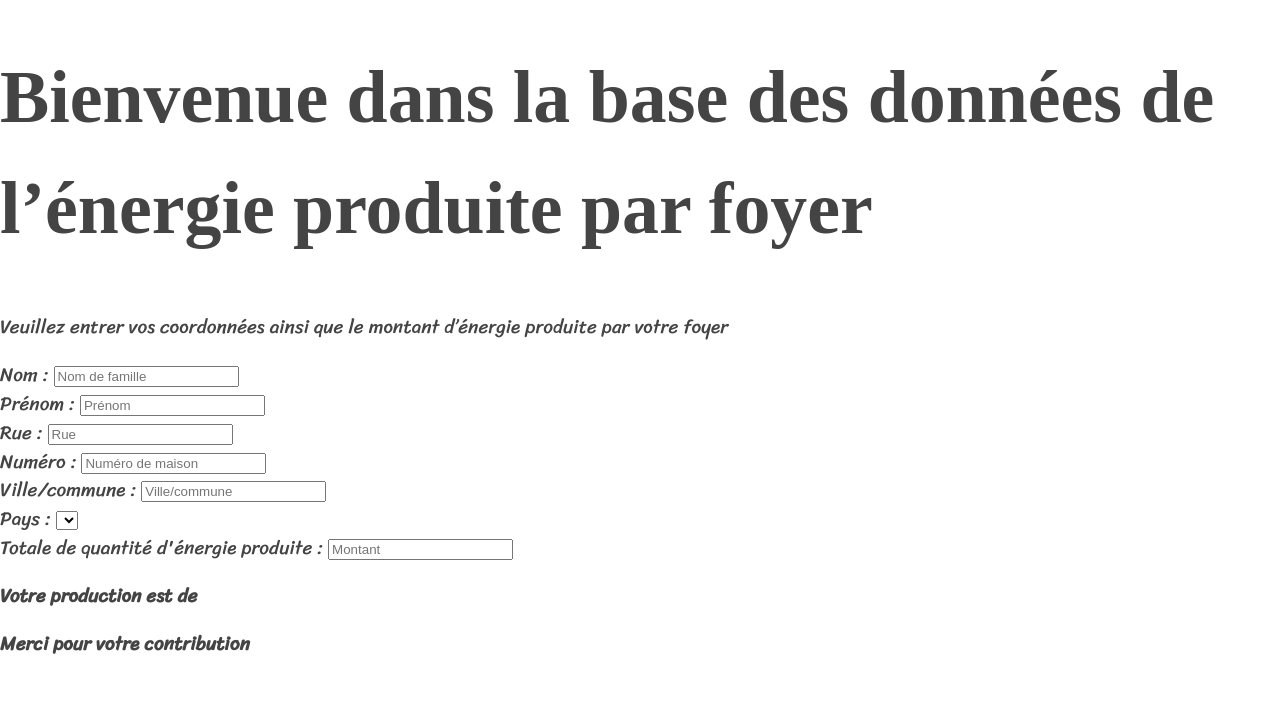
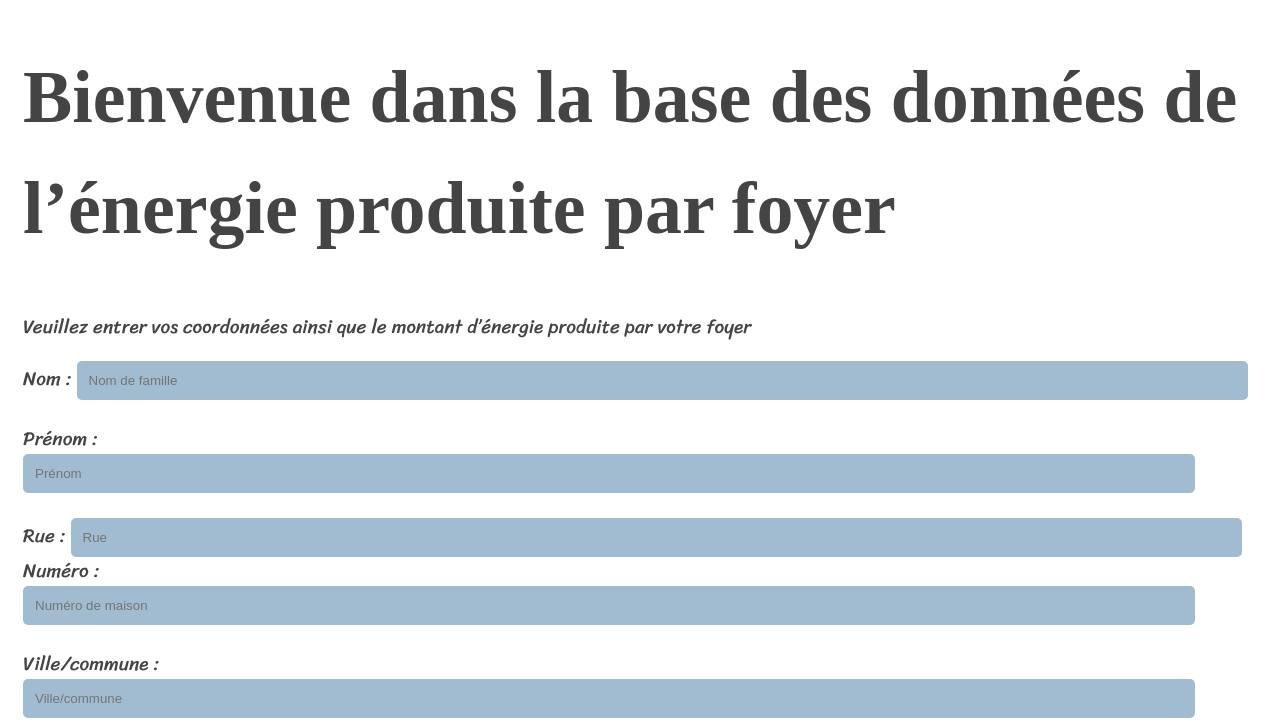
Before and after one commit to JarneDS/designFiction, a website: page src/assets/testEnergie.html in a window 1280 px wide. Shown: the part 77-800 px from the top of the page. Drawn offline with nearby package versions, Linux system fonts and the light colour scheme; files that its build step writes are made by us from their sources; a web font is replaced by a local one.

Commit message:
suite json et mise en page

```diff
--- a/src/assets/testEnergie.html
+++ b/src/assets/testEnergie.html
@@ -44,6 +44,7 @@
     <main>
         <h1>Bienvenue dans la base des données de l’énergie produite par foyer</h1>
         <p>Veuillez entrer vos coordonnées ainsi que le montant d’énergie produite par votre foyer</p>
+        <section class="donnees">
             <div>
                 <label for="nom">Nom :</label>
                 <input type="text" id="nom" name="nom" placeholder="Nom de famille">
@@ -52,6 +53,7 @@
                 <label for="prenom">Prénom :</label>
                 <input type="text" id="prenom" name="prenom" placeholder="Prénom">
             </div>
+            <div class="rueNumero">
                 <div>
                     <label for="rue">Rue :</label>
                     <input type="text" id="rue" name="rue" placeholder="Rue">
@@ -59,6 +61,7 @@
                 <div>
                     <label for="numero">Numéro :</label>
                     <input type="text" id="numero" name="numero" placeholder="Numéro de maison">
+                </div>
             </div>
             <div>
                 <label for="ville">Ville/commune :</label>
@@ -72,6 +75,7 @@
                 <label for="quantite">Totale de quantité d'énergie produite :</label>
                 <input type="text" id="quantite" name="quantite" placeholder="Montant">
             </div>
+        </section>
         <p><strong>Votre production est de</strong><span id="montant"></span></p>
         <p><strong>Merci pour votre contribution</strong></p>
     </main>
--- a/src/scripts/app.js
+++ b/src/scripts/app.js
@@ -15,11 +15,11 @@ function toggleMenu() {
     menu.classList.toggle("menu--open");
 };
 
-// afficher données
+// afficher données aide de Copilot pour corriger le code
 
 window.onload = function() {
     fetch('../assets/countries-FR.json')
-    .then(response => response.json)
+    .then(response => response.json())
     .then(data => {
         displayPays(data);
     });
@@ -27,13 +27,14 @@ window.onload = function() {
 
 function displayPays(data) {
     const selection = document.getElementById('pays');
-
+    // code de copilot
     for(const code in data) {
-        if(data.hasOwnProprety(code)) {
+        if(data.hasOwnProperty(code)) {
             let option = document.createElement('option');
             option.value = code;
             option.textContent = data[code];
             selection.appendChild(option);
         }
     }
+    // fin code copilot
 }
--- a/src/styles/app.scss
+++ b/src/styles/app.scss
@@ -58,6 +58,10 @@ html, body {
     padding: 0;
     height: 100%;
     width: 100%;
+}
+
+main {
+    padding: 0 23px;
 }
 
 :root {
@@ -145,6 +149,28 @@ html, body {
     transform: translateX(0);
 }
 
+select {
+    background-color: var(--color-secondary);
+    border: none;
+    border-radius: 5px;
+    padding: 12px;
+    width: 100%;
+}
+
+input {
+    background-color: var(--color-secondary);
+    border: none;
+    border-radius: 5px;
+    padding: 12px;
+    width: 93%;
+}
+
+.donnees {
+    display: flex;
+    flex-direction: column;
+    gap: 25px;
+}
+
 /* VERSION PC/DESKTOP */
 @media (min-width: 1250px) and (max-width: 1920px) {
     .menu {
```
Lines whose indentation alone changed are shown as unchanged.
